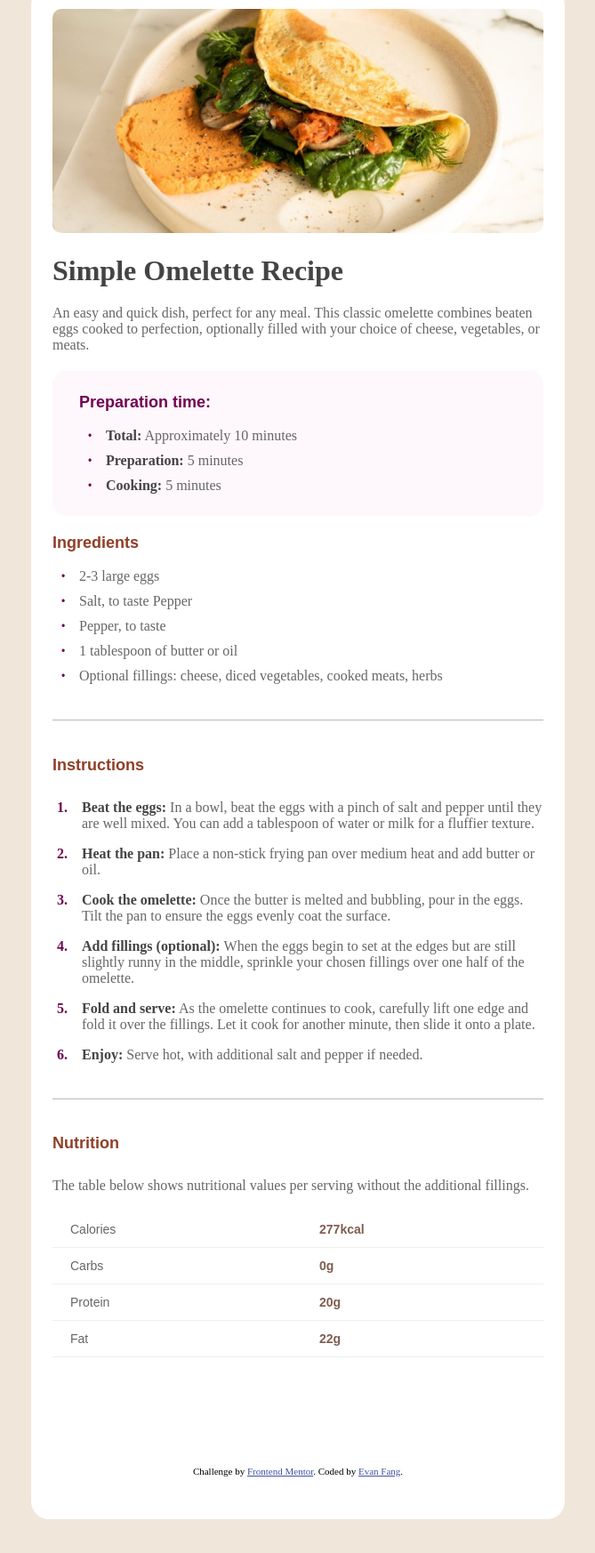
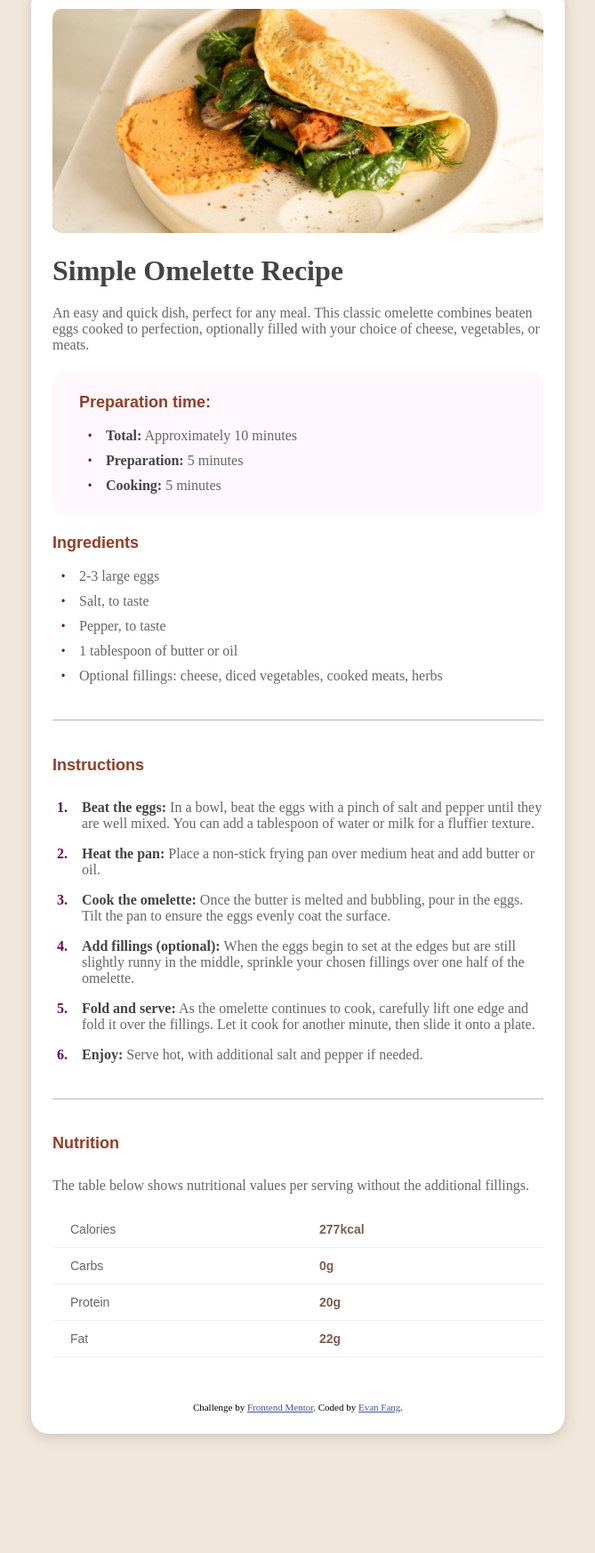
Before and after one commit to elingwange/recipe-page, a plain HTML site: page index.html in a window 1280 px wide. Shown: the part 64-1810 px from the top of the page at 89% size, without its empty margins (305-974 px from the left). After the commit the page ends 1726 px from the top, so only its background shows below. Drawn offline with Linux system fonts and the light colour scheme.

Commit message:
Optimized CSS, used semantic HTML tags, and added card-style effects.

```diff
--- a/index.html
+++ b/index.html
@@ -9,7 +9,6 @@
 
     <title>Frontend Mentor | Recipe page</title>
 
-    <!-- Feel free to remove these styles or customise in your own stylesheet 👍 -->
     <style>
       * {
         padding: 0;
@@ -24,38 +23,59 @@
         margin: 50px 0;
         overflow-x: hidden; /* 防止横向滑动 */
       }
-      body div {
+      body main {
         background-color: white;
         width: 100%;
         max-width: 600px;
         border-radius: 20px;
         padding: 24px;
         box-sizing: border-box;
+        box-shadow: 0 4px 16px rgba(0, 0, 0, 0.12), 0 2px 6px rgba(0, 0, 0, 0.04);
+      }
+      body main {
+        transition: box-shadow 0.3s ease, transform 0.3s ease;
+      }
+      body main:hover {
+        transform: translateY(-2px);
+        box-shadow: 0 6px 24px rgba(0, 0, 0, 0.15);
       }
 
-      body div img {
+      body main header img {
         width: 100%;
         height: auto;
         border-radius: 10px;
+      }
+      .section-preparation {
+        width: 100%;
+        height: auto;
+        padding: 25px;
+        padding-left: 30px;
+        border-radius: 15px;
+        display: flex;
+        justify-content: start;
+        background-color: rgb(254, 247, 251);
+        margin: 20px 0;
+        flex-direction: column;
       }
       .attribution {
         font-size: 11px;
         text-align: center;
         width: 100%;
+        margin-top: 50px;
       }
       .attribution a {
         color: hsl(228, 45%, 44%);
       }
 
-      .list-title {
+      .section-title {
         font-weight: bold;
         font-size: 18px;
         font-family: Arial, sans-serif;
         margin-bottom: 8px;
-        color: #700453; /* Tailwind 的 gray-700 色值，可自定义 */
+        color: #903f27;
       }
       .custom-list {
-        list-style: none; /* 去掉默认圆点 */
+        list-style: none;
         padding-left: 10px;
       }
       .custom-list li {
@@ -66,13 +86,13 @@
       }
       .custom-list li::before {
         content: '•';
-        position:absolute;
+        position: absolute;
         font-family: Arial, sans-serif;
         color: #700453;
         font-size: 12px; /* 控制原点大小 */
         margin-right: 20px;
         left: 0;
-        top: 1.0em;
+        top: 1em;
       }
       .custom-list li strong {
         color: #444;
@@ -114,24 +134,41 @@
         color: #333;
       }
       .nutrition-table td:first-child {
-        color: #666; /* 深棕色 */
+        color: #666;
         text-align: left;
         padding-left: 20px;
         font-size: 14px;
       }
       .nutrition-table td:last-child {
-        color: rgb(127, 93, 80); /* 深棕色 */
+        color: rgb(127, 93, 80);
         font-weight: bold;
         font-size: 14px;
         text-align: left;
         transform: translateX(-10%);
+      }
+      .line {
+        margin: 40px 0;
+        border: none;
+        height: 0.2px;
+        background-color: #b9b8b8;
+      }
+      .title {
+        margin: 20px 0;
+        color: #444;
+      }
+      .text-color {
+        color: #666;
+      }
+      .nutrition-text {
+        color: #666;
+        padding: 20px 0;
       }
 
       @media (max-width: 480px) {
         body {
           margin: 0;
         }
-        body div {
+        body main {
           border-radius: 0;
           padding: 16px;
         }
@@ -139,47 +176,41 @@
     </style>
   </head>
   <body>
-    <div>
-      <img src="assets/images/image-omelette.jpeg" />
-      <h1 style="margin: 20px 0; color: #444">Simple Omelette Recipe</h1>
-      <p style="color: #666">
+    <main>
+      <header>
+        <img src="assets/images/image-omelette.jpeg" alt="Simple Omelette" />
+        <h1 class="title">Simple Omelette Recipe</h1>
+        <p class="text-color">
           An easy and quick dish, perfect for any meal. This classic omelette combines beaten eggs
           cooked to perfection, optionally filled with your choice of cheese, vegetables, or meats.
         </p>
-      <div
-        style="
-          width: 100%;
-          height: auto;
-          padding: 25px;
-          padding-left: 30px;
-          border-radius: 15px;
-          display: flex;
-          justify-content: start;
-          background-color: rgb(254, 247, 251);
-          margin: 20px 0;
-          flex-direction: column;
-        "
-      >
-        <p class="list-title">Preparation time:</p>
+      </header>
+
+      <aside class="section-preparation">
+        <h2 class="section-title">Preparation time:</h2>
 
         <ul class="custom-list">
           <li><strong>Total:</strong> Approximately 10 minutes</li>
           <li><strong>Preparation:</strong> 5 minutes</li>
           <li><strong>Cooking:</strong> 5 minutes</li>
         </ul>
-      </div>
+      </aside>
 
-      <p class="list-title" style="color: #903f27">Ingredients</p>
+      <section>
+        <h2 class="section-title">Ingredients</h2>
         <ul class="custom-list">
           <li>2-3 large eggs</li>
-        <li>Salt, to taste Pepper</li>
+          <li>Salt, to taste</li>
           <li>Pepper, to taste</li>
           <li>1 tablespoon of butter or oil</li>
           <li>Optional fillings: cheese, diced vegetables, cooked meats, herbs</li>
         </ul>
-      <hr style="margin: 40px 0; border: none; height: 0.2px; background-color: #b9b8b8" />
+      </section>
 
-      <p class="list-title" style="color: #903f27">Instructions</p>
+      <hr class="line" />
+
+      <section>
+        <h2 class="section-title">Instructions</h2>
         <ol class="ol-list">
           <li>
             <strong>Beat the eggs:</strong> In a bowl, beat the eggs with a pinch of salt and pepper
@@ -187,26 +218,34 @@
             texture.
           </li>
           <li>
-          <strong>Heat the pan: </strong> Place a non-stick frying pan over medium heat and add butter or oil.
+            <strong>Heat the pan: </strong> Place a non-stick frying pan over medium heat and add
+            butter or oil.
           </li>
           <li>
-          <strong>Cook the omelette:</strong> Once the butter is melted and bubbling, pour in the eggs. Tilt the pan to ensure the eggs evenly coat the surface.
+            <strong>Cook the omelette:</strong> Once the butter is melted and bubbling, pour in the
+            eggs. Tilt the pan to ensure the eggs evenly coat the surface.
           </li>
           <li>
-          <strong>Add fillings (optional): </strong> When the eggs begin to set at the edges but are still slightly runny in the middle, sprinkle your chosen fillings over one half of the omelette.
+            <strong>Add fillings (optional): </strong> When the eggs begin to set at the edges but
+            are still slightly runny in the middle, sprinkle your chosen fillings over one half of
+            the omelette.
           </li>
           <li>
-          <strong>Fold and serve:</strong> As the omelette continues to cook, carefully lift one edge and fold it over the fillings. Let it cook for another minute, then slide it onto a plate.
+            <strong>Fold and serve:</strong> As the omelette continues to cook, carefully lift one
+            edge and fold it over the fillings. Let it cook for another minute, then slide it onto a
+            plate.
           </li>
-        <li>
-          <strong>Enjoy:</strong> Serve hot, with additional salt and pepper if needed.
-        </li>
-        </li>
+          <li><strong>Enjoy:</strong> Serve hot, with additional salt and pepper if needed.</li>
         </ol>
-      <hr style="margin: 40px 0; border: none; height: 0.2px; background-color: #b9b8b8" />
-      <p class="list-title" style="color: #903f27">Nutrition</p>
-      <p style="color: #666;padding: 20px 0;">The table below shows nutritional values per serving without the additional fillings. </p>
+      </section>
 
+      <hr class="line" />
+
+      <section>
+        <h2 class="section-title">Nutrition</h2>
+        <p class="nutrition-text">
+          The table below shows nutritional values per serving without the additional fillings.
+        </p>
         <table class="nutrition-table">
           <tr>
             <td>Calories</td>
@@ -225,16 +264,15 @@
             <td>22g</td>
           </tr>
         </table>
+      </section>
 
-
-
-
-      <div style="margin-top: 50px"></div>
+      <footer>
         <div class="attribution">
           Challenge by
           <a href="https://www.frontendmentor.io?ref=challenge" target="_blank">Frontend Mentor</a>.
           Coded by <a href="#">Evan Fang</a>.
         </div>
-    </div>
+      </footer>
+    </main>
   </body>
 </html>
```
Lines whose indentation alone changed are shown as unchanged.
